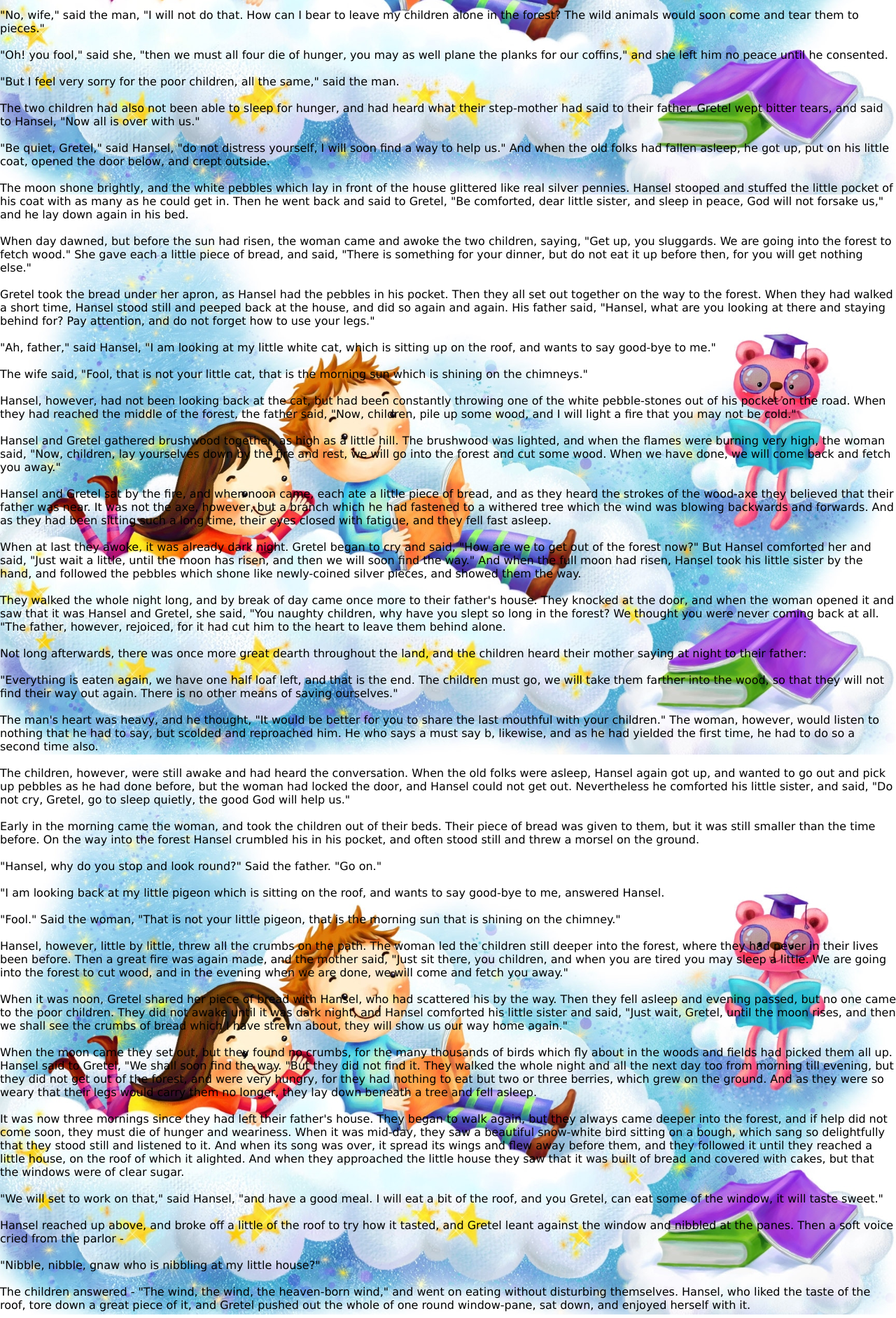
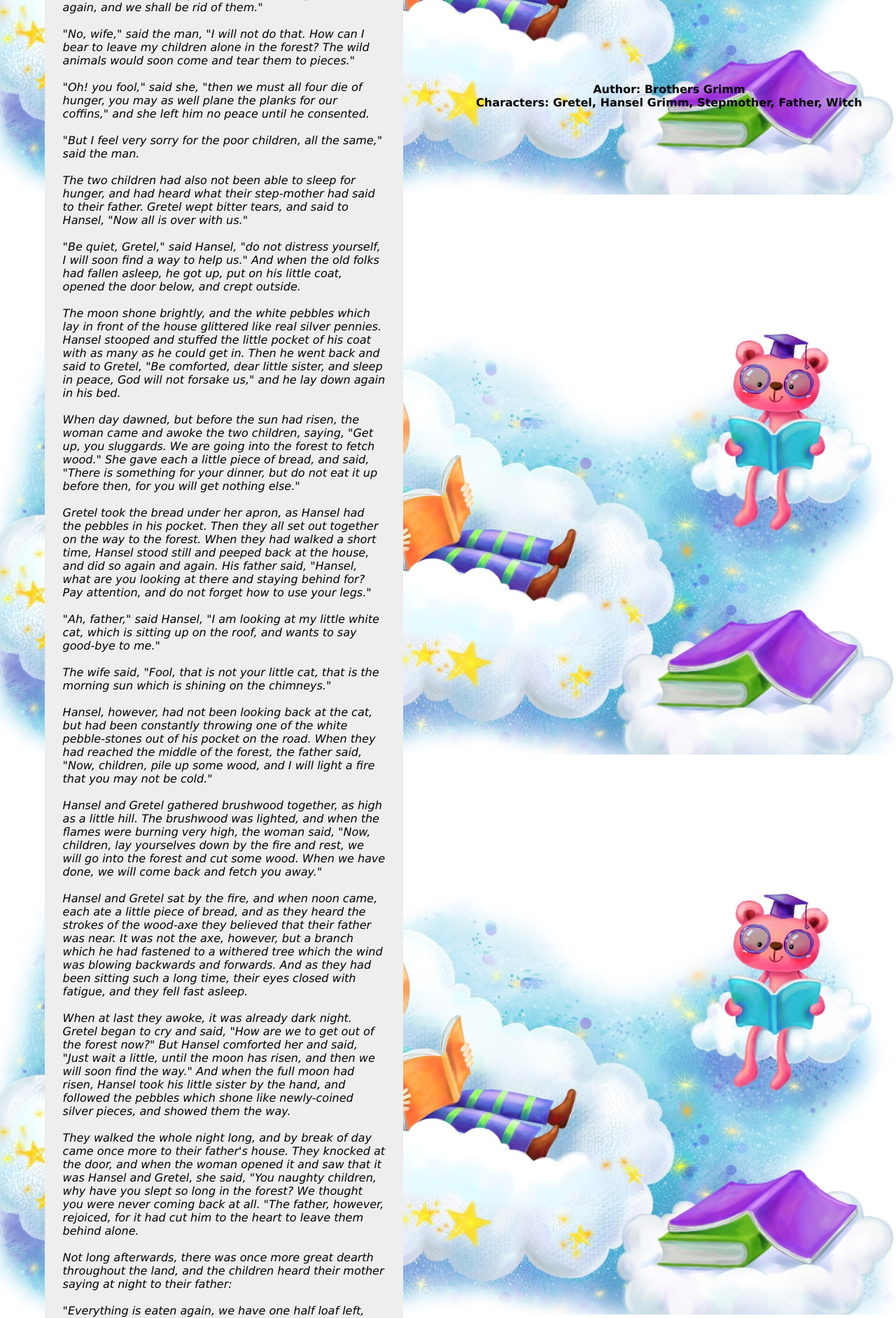
Before and after one commit to ayame02/StoW-Tw, a PHP site: page /HanselAndGretel.html in a window 1280 px wide. Shown: the part 522-2405 px from the top of the page at 70% size. Run offline with PHP 8.4, Linux system fonts and the light colour scheme.

Commit message:
Update styles.css

```diff
--- a/gh-pages/styles.css
+++ b/gh-pages/styles.css
@@ -194,3 +194,36 @@
     background: rgb(27, 220, 249);
     color: white !important
 }
+
+.imagine {
+	position:fixed;
+	left:50%;
+	top:10%;
+	padding-top:4%;
+	width:45%;
+	height:55%
+}
+
+.lista_informatii{
+
+	position:fixed;
+	left:50%;
+	top:80%;
+	text-align: center;
+	font-weight: bold;
+}
+
+.poveste{
+	margin: 5%;
+	padding: 2%;
+	background: #eee;
+	position:absolute;
+	right:50%;
+	font-style: italic
+}
+
+.titlu_poveste{
+	margin: 2%;
+	font-weight: bold;
+	font-style: italic;
+}
```
